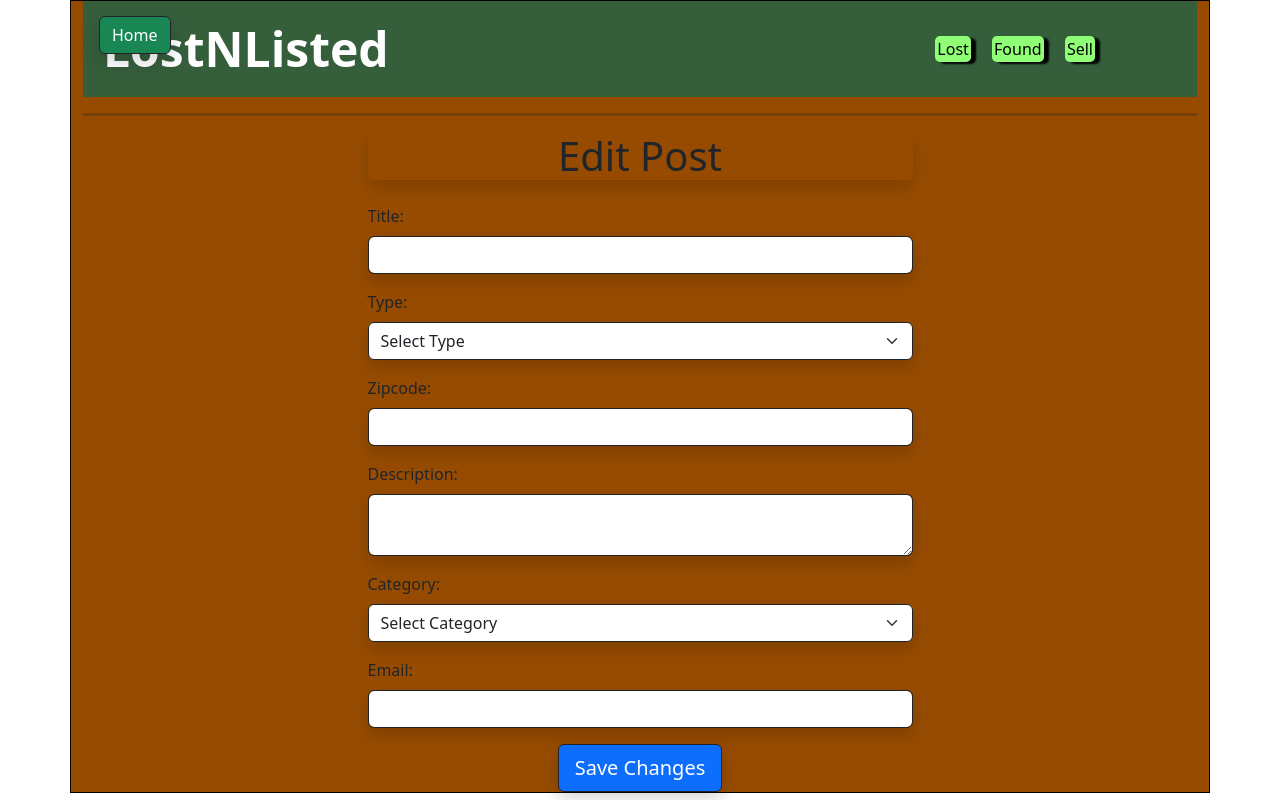
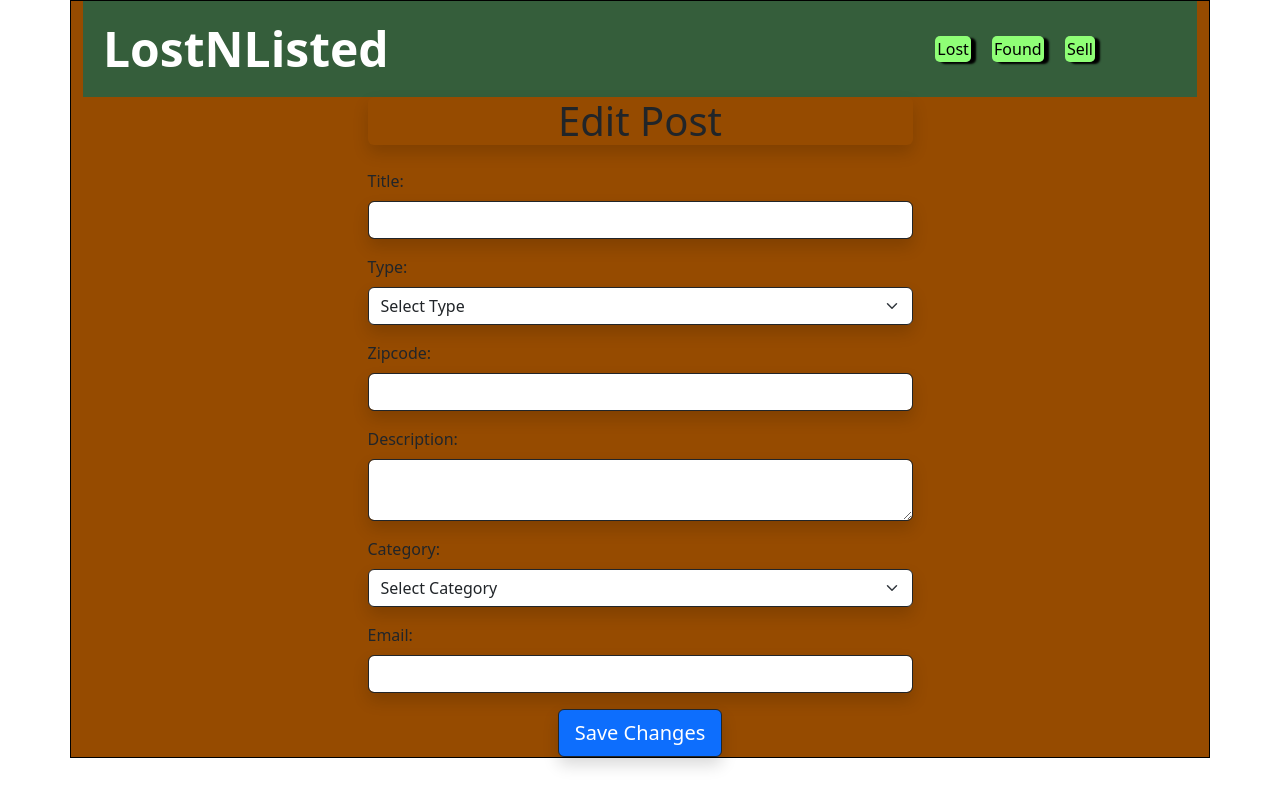
Before and after one commit to youcancallmejay/LostNListed-Group-Project, a React (Create React App) app in the folder client/: page /posts/1 in a window 1280 px wide. Built offline with nearby package versions, Linux system fonts and the light colour scheme; no server answers.

Commit message:
Made some changes in EditPost

```diff
--- a/client/src/components/EditPost.jsx
+++ b/client/src/components/EditPost.jsx
@@ -12,7 +12,6 @@ const EditPost = ({ lostNlistedForm, setLostNListedForm }) => {
     const isPriceDisabled = lostNlistedForm.type !== 'sell';
     const { id } = useParams();
 
-    // Function to fetch post data and populate form fields
     useEffect(() => {
         axios.get(`http://localhost:8000/api/posts/id/${id}`)
             .then(res => {
@@ -28,8 +27,8 @@ const EditPost = ({ lostNlistedForm, setLostNListedForm }) => {
                 });
             })
             .catch(err => {
-                console.log(err);
-                // Handle error
+                console.log(err.response.data.errors);
+                setErrors(err.response.data.errors);
             });
     }, [id]);
 
@@ -46,7 +45,6 @@ const EditPost = ({ lostNlistedForm, setLostNListedForm }) => {
         }
     };
 
-    // Function to handle form submission
     const onSubmitHandler = (e) => {
         e.preventDefault();
         axios.put(`http://localhost:8000/api/posts/${id}`, lostNlistedForm)
@@ -72,13 +70,10 @@ const EditPost = ({ lostNlistedForm, setLostNListedForm }) => {
     return (
         <div className="container">
             <Header />
-            <hr className="border-top border-3 border-dark" />
-            <button className="btn btn-success position-absolute top-0 end-10 m-3 border-dark rounded shadow" onClick={() => navigate('/')}>Home</button>
             <div className="row justify-content-center">
                 <div className="col-md-6">
                     <h1 className="text-center mb-4 border-dark rounded shadow">Edit Post</h1>
                     <form onSubmit={onSubmitHandler}>
-                        {/* Input fields for editing post details */}
                         <div className="mb-3">
                             <label className="form-label">Title:</label>
                             <input type="text" name="title" value={lostNlistedForm.title} onChange={changeHandler} className="form-control border-dark rounded shadow" />
@@ -134,7 +129,6 @@ const EditPost = ({ lostNlistedForm, setLostNListedForm }) => {
                             <input type="email" name="email" value={lostNlistedForm.email} onChange={changeHandler} className="form-control border-dark rounded shadow" pattern="[a-zA-Z0-9._%+-]+@[a-zA-Z0-9.-]+\.[a-zA-Z]{2,}" />
                             {errors.email && <div className='text-danger'>{errors.email.message}</div>}
                         </div>
-                        {/* Button to submit the edited post */}
                         <div className="text-center">
                             <button type="submit" className="btn btn-primary btn-lg border-dark rounded shadow">Save Changes</button>
                         </div>
```
